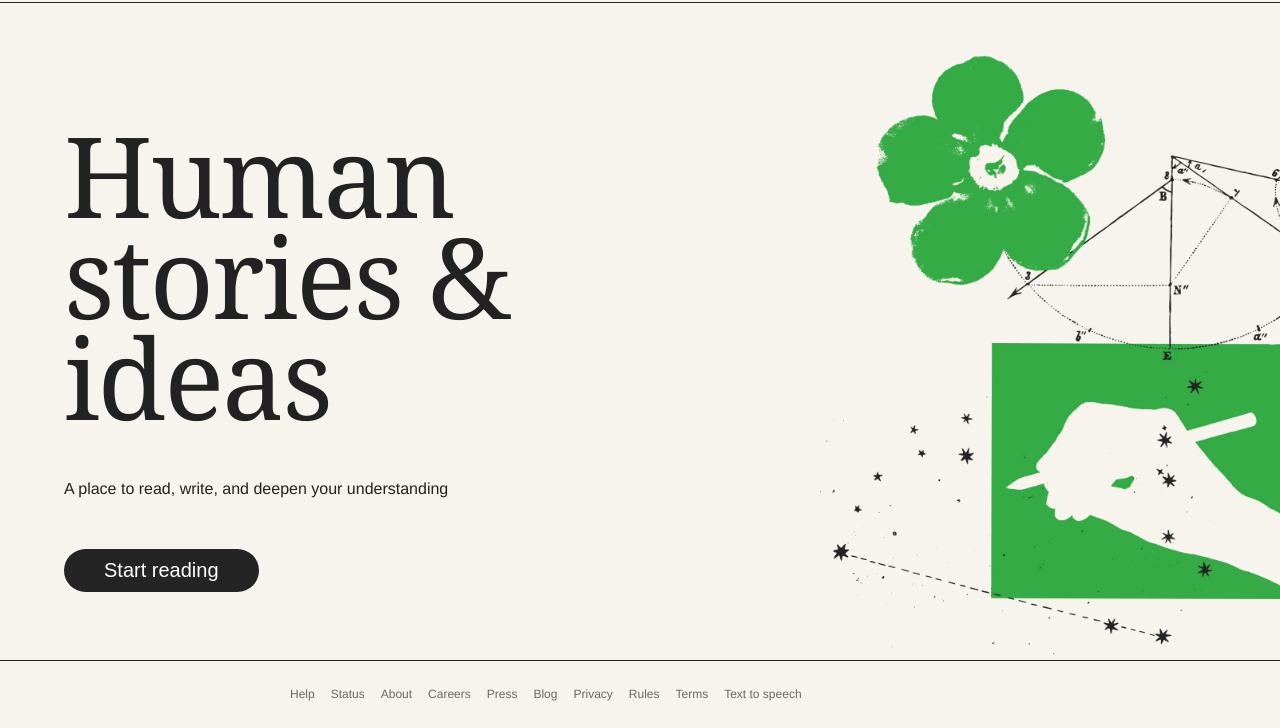
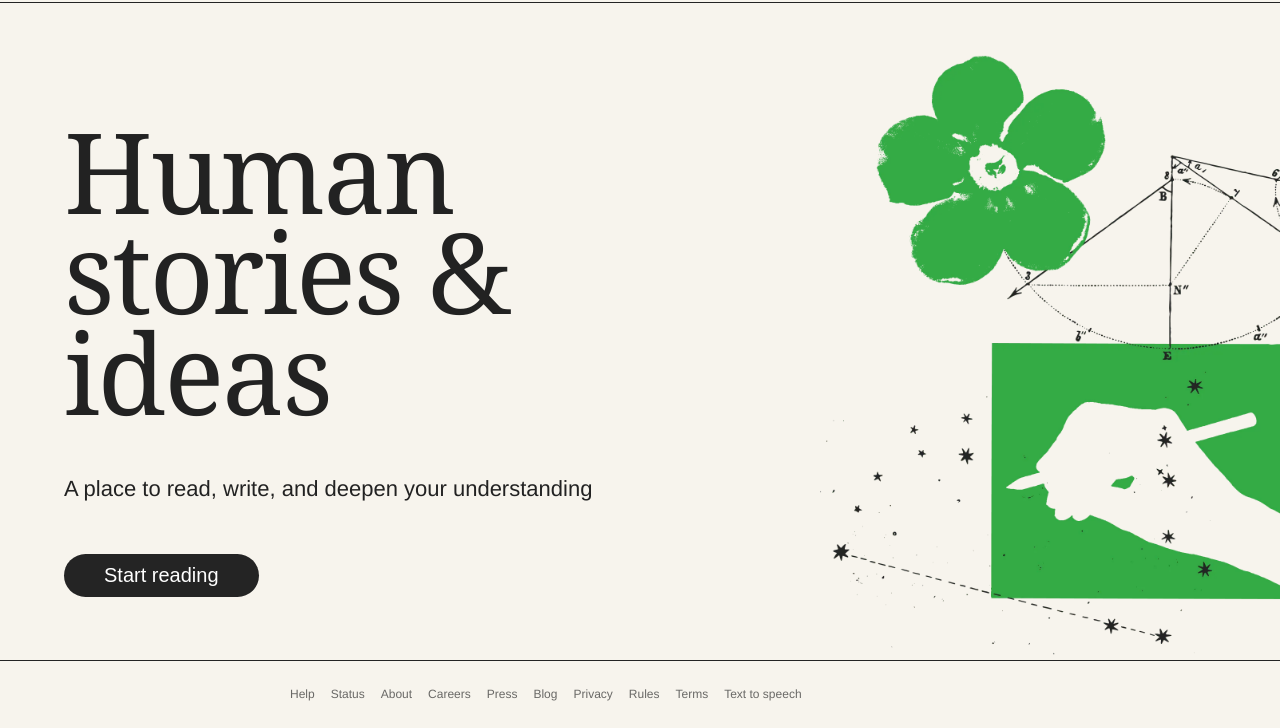
Before and after one commit to Kennedysenyo/medium-clone, a plain HTML site: page index.html in a window 1280 px wide. Shown: the part 72-800 px from the top of the page. Drawn offline with Linux system fonts and the light colour scheme.

Commit message:
Change p sub title font size

```diff
--- a/styles.css
+++ b/styles.css
@@ -96,7 +96,7 @@ ul {
 }
 
 p {
-  font-size: var(--fs-md);
+  font-size: 22px;
 }
 
 ul li {
```
